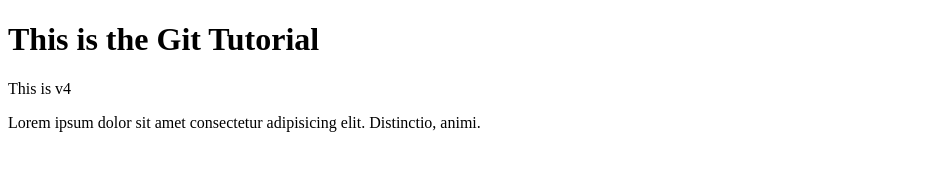
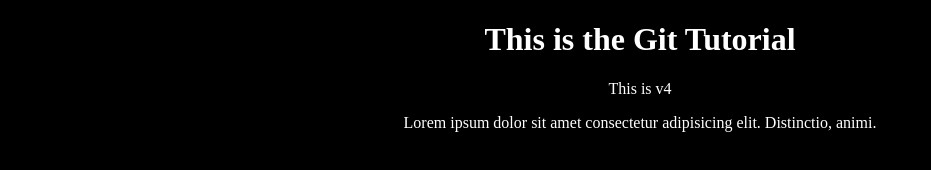
Before and after one commit to MohitDiwate/myrepo, a plain HTML site: page index.html in a window 1280 px wide. Shown: the whole page, without its empty margins (0-931 px from the left). Drawn offline with Linux system fonts and the light colour scheme.

Commit message:
Add Design to the website

```diff
--- a/index.html
+++ b/index.html
@@ -5,6 +5,7 @@
   <meta charset="UTF-8">
   <meta name="viewport" content="width=device-width, initial-scale=1.0">
   <title>Document</title>
+  <link rel="stylesheet" href="style.css">
 </head>
 
 <body>
--- /dev/null
+++ b/style.css
@@ -0,0 +1,6 @@
+body{
+  background-color: black;
+  color:#fff;
+  text-align: center;
+  margin:0 auto;
+}
```
